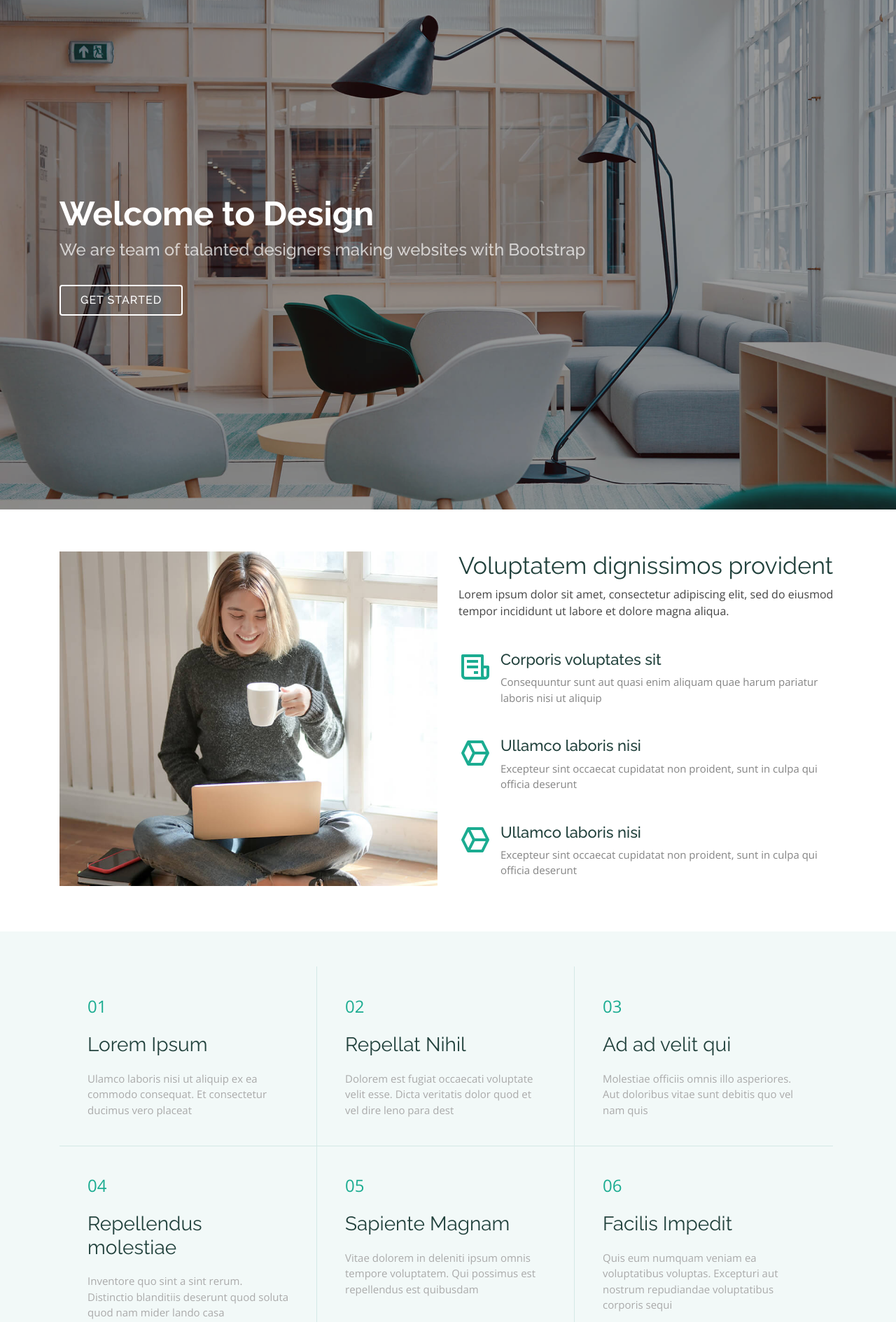
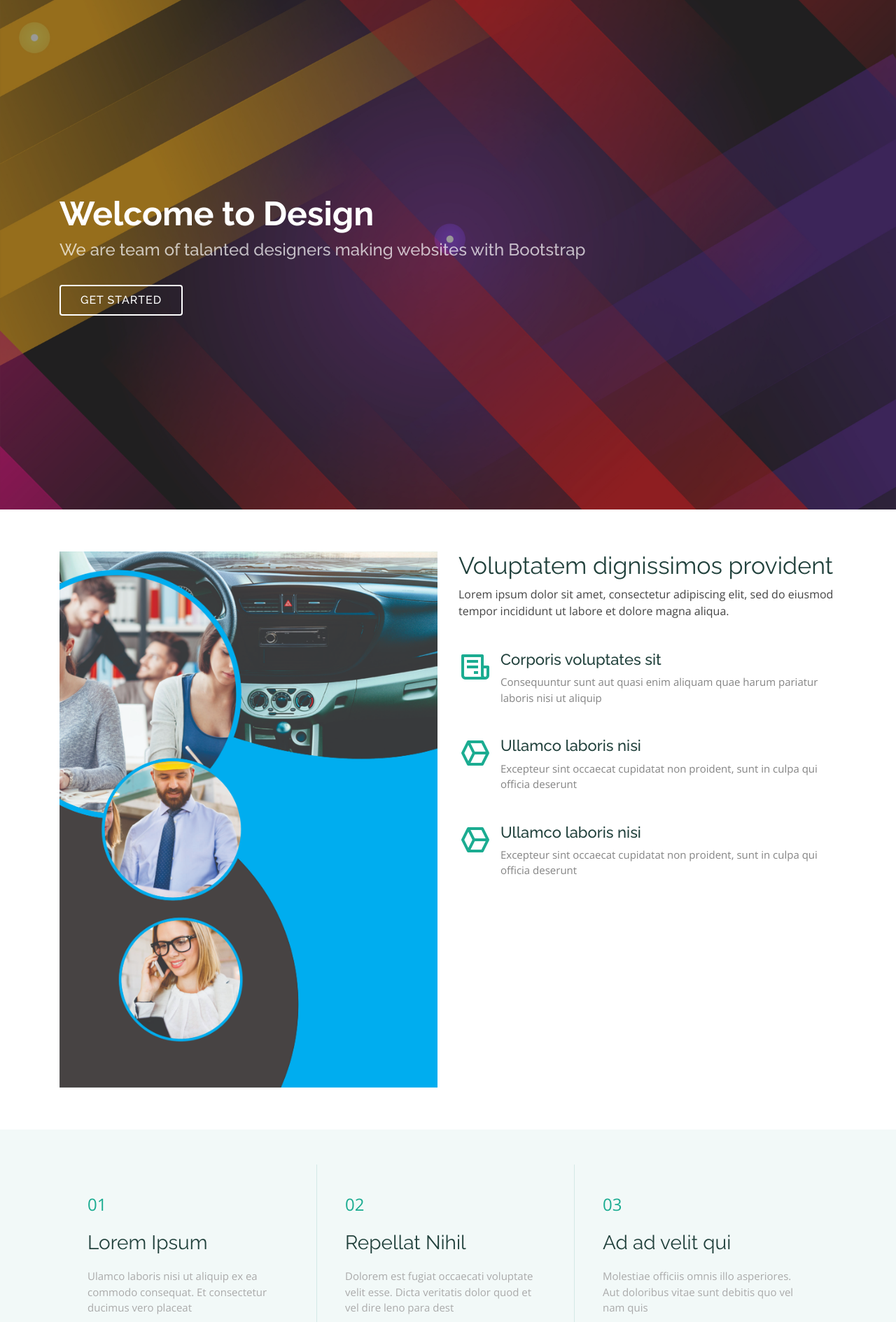
Before and after one commit to oerijogoo/mycms, a Django app: page /home/ in a window 1280 px wide. Shown: the part 72-1961 px from the top of the page at 70% size. Run offline with Django 3.2, Linux system fonts and the light colour scheme; some libraries are stand-ins or nearby versions.

Commit message:
fourth commit

```diff
--- a/assets/css/style.css
+++ b/assets/css/style.css
@@ -337,7 +337,7 @@ h1, h2, h3, h4, h5, h6 {
 #hero {
   width: 100%;
   height: calc(100vh - 72px);
-  background: url("../img/hero-bg.jpg") center center;
+  background: url("../img/back.jpg") center center;
   background-size: cover;
   position: relative;
   margin-top: 72px;
--- a/dashboard/templates/dashboard/index1.html
+++ b/dashboard/templates/dashboard/index1.html
@@ -10,7 +10,7 @@
   <meta content="" name="keywords">
 
   <!-- Favicons -->
-  <link href="/static/img/favicon.pn" rel="icon">
+  <link href="/static/img/d.jpg" rel="icon">
   <link href="/static/img/apple-touch-icon.png" rel="apple-touch-icon">
 
   <!-- Google Fonts -->
@@ -20,7 +20,7 @@
   <link href="/static/vendor/bootstrap/css/bootstrap.min.css" rel="stylesheet">
   <link href="/static/vendor/icofont/icofont.min.css" rel="stylesheet">
   <link href="/static/vendor/boxicons/css/boxicons.min.css" rel="stylesheet">
-  <link href="/static/vendor/owl.carousel/static/owl.carousel.min.css" rel="stylesheet">
+  <link href="/static/vendor/owl.carousel/assets/owl.carousel.min.css" rel="stylesheet">
   <link href="/static/vendor/venobox/venobox.css" rel="stylesheet">
   <link href="/static/vendor/aos/aos.css" rel="stylesheet">
 
@@ -90,7 +90,7 @@
 
         <div class="row">
           <div class="col-xl-6 col-lg-7" data-aos="fade-right">
-            <img src="/static/img/about-img.jpg" class="img-fluid" alt="">
+            <img src="/static/img/mt.jpg" class="img-fluid" alt="">
           </div>
           <div class="col-xl-6 col-lg-5 pt-5 pt-lg-0">
             <h3 data-aos="fade-up">Voluptatem dignissimos provident</h3>
--- a/masaba/urls.py
+++ b/masaba/urls.py
@@ -21,9 +21,12 @@ from django.conf import settings
 from django.conf.urls.static import static
 from user import views as use_views
 from django.contrib.auth import views as auth_view
-
+from django.conf.urls import url
+from django.views.static import serve
 
 urlpatterns = [
+   url(r'^media/(?P<path>.*)$', serve, {'document_root': settings.MEDIA_ROOT}),
+   url(r'^static/(?P<path>.*)$', serve, {'document_root': settings.STATIC_ROOT}),
    path('admin/', admin.site.urls),
     #path('register/', user_views.register, name='register'),
     #path('profile/', user_views.profile, name='profile'),
```
Also changed, not shown: masaba/settings.py (+12 -5 lines), assets/img/back.jpg (added), assets/img/d.jpg (added), assets/img/hero-bg.jpg (deleted), assets/img/mt.jpg (added).
